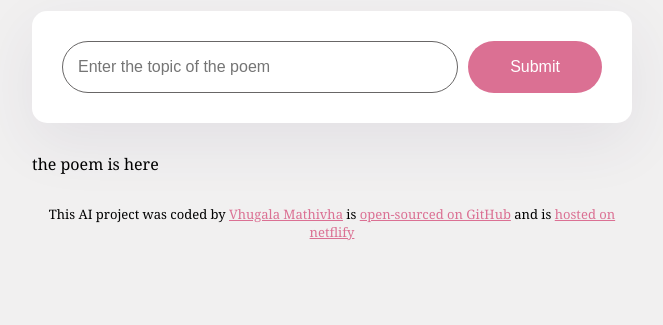
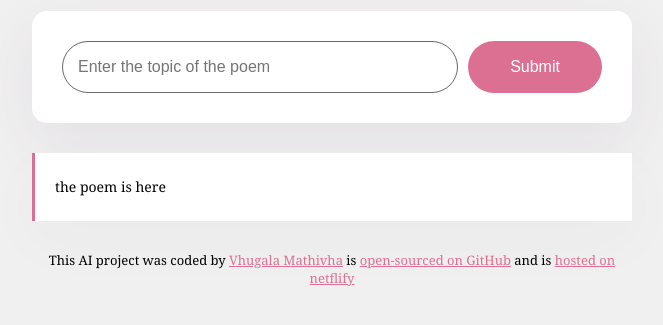
Before and after one commit to Vhugala-Mathivha/poem-generator, a plain HTML site: page index.html in a window 1280 px wide. Shown: the part 247-572 px from the top of the page, without its empty margins (308-971 px from the left). Drawn offline with Linux system fonts and the light colour scheme.

Commit message:
added class poem

```diff
--- a/index.html
+++ b/index.html
@@ -16,7 +16,7 @@
                 <input type="text" class="poem-input" placeholder="Enter the topic of the poem">
                 <input type="submit" class="submit-button">
             </form>
-            <div>
+            <div class="poem">
                 the poem is here
             </div>
         </main>
```
